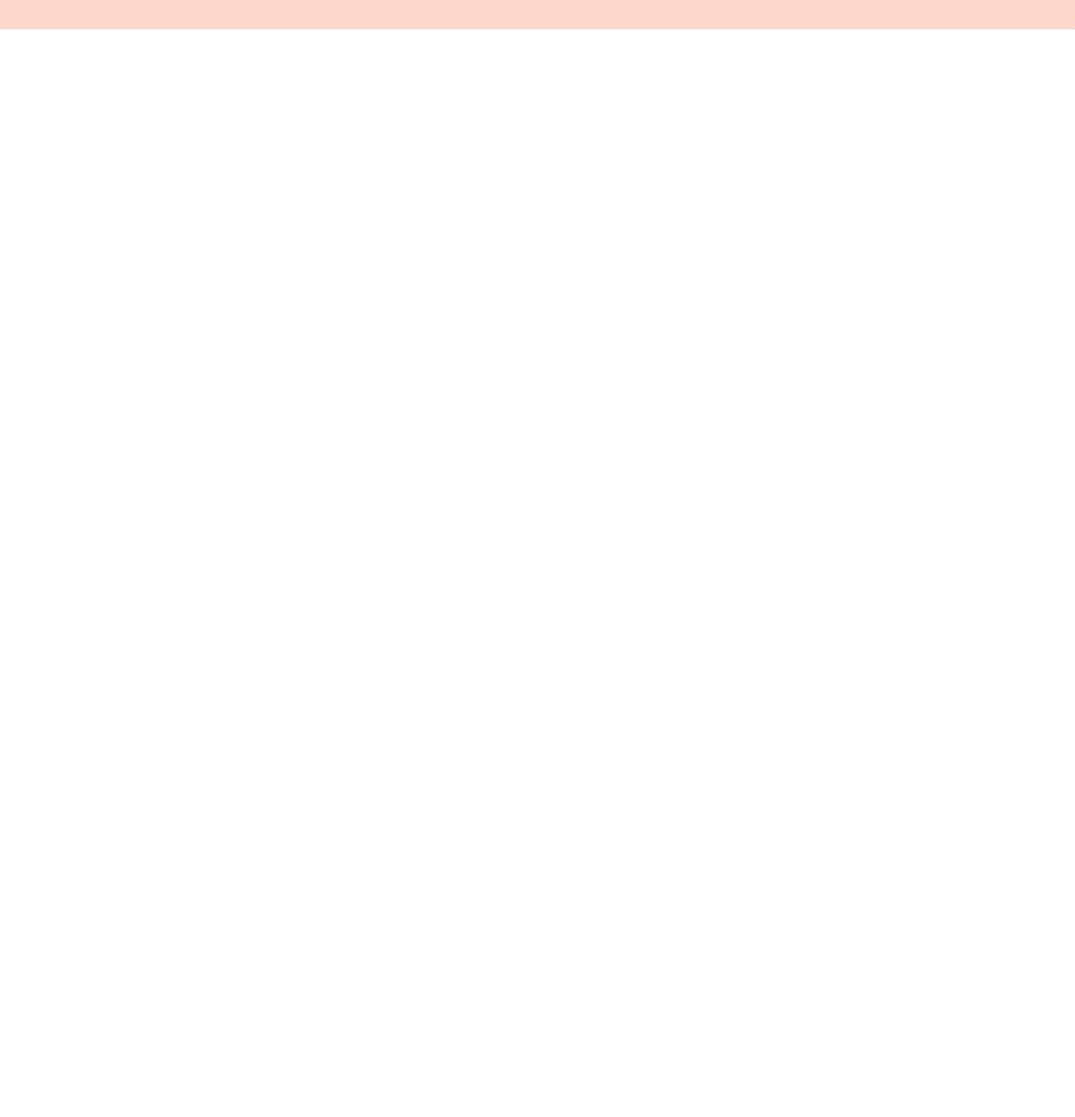
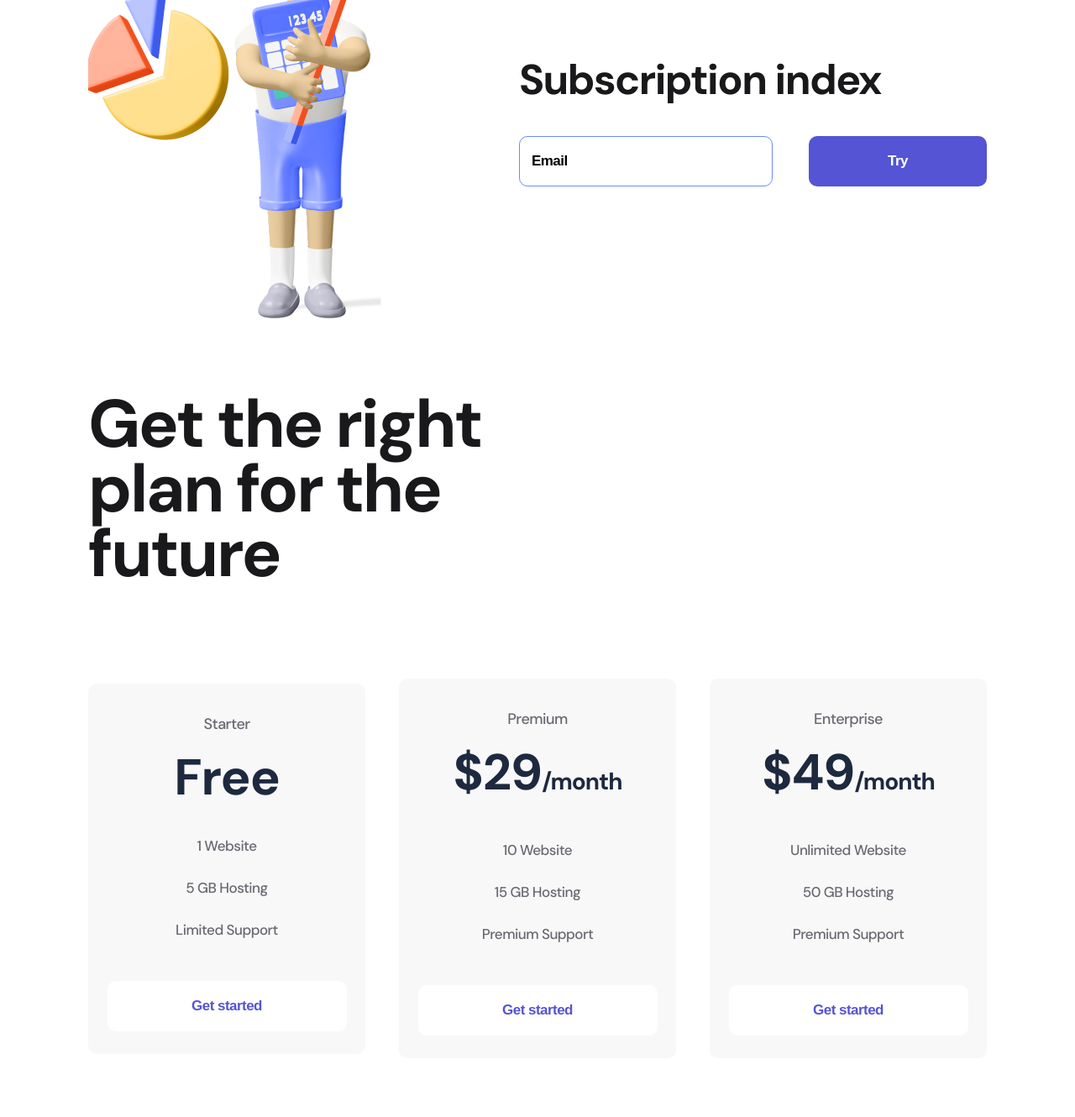
Before and after one commit to Danelsene/logoipsumbyte, a plain HTML site: page index.html in a window 1280 px wide. Shown: the part 956-2286 px from the top of the page at 84% size. Before the commit the page ends 991 px from the top, so only its background shows below. Drawn offline with nearby package versions, Linux system fonts and the light colour scheme.

Commit message:
Add files via upload

```diff
--- a/index.html
+++ b/index.html
@@ -74,6 +74,63 @@
             <img src="./img/Hero 3D.png" alt="firstmen">
         </div>
     </section>
+    <section class="container subscribe">
+        <div>
+            <img src="./img/Content Image 02.png" alt="content_image_2">
+        </div>
+        <div>
+            <h2 class="subscribe_title">
+                Subscription index
+            </h2>
+            <form>
+                <input class="input" type="email" placeholder="Email">
+                <button class="button button_violet">
+                    Try
+                </button>
+            </form>
+        </div>
+    </section>
+    <section class="container plan">
+        <h2 class="plan_title">Get the right plan for the future</h2>
+        <div class="plan_flex">
+            <div class="item">
+                <p class="item_text">Starter</p>
+                <h3 class="item_title">Free</h3>
+                <ul>
+                    <li class="item_li"> 1 Website</li>
+                    <li class="item_li"> 5 GB Hosting</li>
+                    <li class="item_li"> Limited Support</li>
+                </ul>
+                <button class="button button_item">
+                    Get started
+                </button>
+            </div>
+            <div class="item">
+                <p class="item_text">Premium</p>
+                <h3 class="item_title">$29<span>/month</span></h3>
+                <ul>
+                    <li class="item_li"> 10 Website</li>
+                    <li class="item_li"> 15 GB Hosting</li>
+                    <li class="item_li"> Premium Support</li>
+                </ul>
+                <button class="button button_item">
+                    Get started
+                </button>
+            </div>
+            <div class="item">
+                <p class="item_text">Enterprise</p>
+                <h3 class="item_title">$49<span>/month</span></h3>
+                <ul>
+                    <li class="item_li"> Unlimited Website</li>
+                    <li class="item_li"> 50 GB Hosting</li>
+                    <li class="item_li"> Premium Support</li>
+                </ul>
+                <button class="button button_item">
+                    Get started
+                </button>
+            </div>
+        </div>
+    </section>
     <footer class="footer">
         <div class="container_footer footer_flex">
             <div>
--- a/style/style.css
+++ b/style/style.css
@@ -16,7 +16,7 @@ body{
     background: rgba(255, 113, 67, 0.27);
     padding: 38px 0px 48px;
 }
-.header_flex, .footer_flex, .about{
+.header_flex, .footer_flex, .about, .subscribe, .plan_flex{
     display:flex;
     justify-content:space-between;
     align-items:center;
@@ -98,3 +98,112 @@ text-decoration: none;
     background: rgba(255, 113, 67, 0.27);
     padding: 38px 0px 48px;
 }
+.subscribe{
+    margin-bottom: 85px;
+}
+.subscribe_title{
+    font-weight: 700;
+    font-size: 50px;
+    line-height: 57px;
+    letter-spacing: -1.56316px;
+    color: #19191B;
+    margin-bottom: 38px;
+}
+.input{
+    width: 302px;
+    height: 60px;
+    border-radius: 10px;
+    border: 1px solid #7087FF;
+    padding-left: 14px;
+    box-sizing: border-box;
+    margin-right: 39px;
+}
+
+.input::placeholder, .input{
+    font-weight: 700;
+    font-size: 17px;
+    line-height: 22px;
+    letter-spacing: -0.531474px;
+    color: #000000;
+
+}
+.input:focus{
+    outline:none
+}
+.plan{
+    margin-bottom: 132px;
+}
+.plan_title{
+    font-weight: 700;
+    font-size: 80px;
+    line-height: 77px;
+    letter-spacing: -2.50105px;
+    color: #19191B;
+    max-width: 504px;
+    margin-bottom: 110px;
+}
+.item{
+    width: 330px;
+    background: #F8F8F8;
+    border-radius: 10px;
+    text-align: center;
+    padding-top: 34px;
+    padding-bottom: 27px;
+}
+.item:hover{
+    transition: 500ms;
+    background: #FF7143;
+    box-shadow: 0px 32px 34px rgba(255, 112, 59, 0.317827);
+}
+
+.item_text{
+    font-weight: 400;
+    font-size: 18px;
+    line-height: 28px;
+    text-align: center;
+    letter-spacing: -0.562737px;
+    color: #696871;
+
+}
+
+.item:hover .item_text, .item:hover .item_title, .item:hover .item_li{
+    color: white;
+    transition: 500ms;
+}
+
+.item_title{
+    font-weight: 700;
+    font-size: 60px;
+    line-height: 56px;
+    text-align: center;
+    letter-spacing: -1.03448px;
+    color: #1D293F;
+    margin-top: 22px;
+    margin-bottom: 28px;
+
+}
+.item_title span{
+    font-size: 28px;
+}
+.item_li{
+    list-style: none;
+    font-weight: 400;
+    font-size: 17px;
+    line-height: 50px;
+    text-align: center;
+    letter-spacing: -0.531474px;
+    color: #696871;
+
+}
+.button_item{
+    width: 285px;
+    background: white;
+    color: #5454D4;
+    margin-top: 36px;
+}
+
+.item:hover .button_item{
+    background: #9F3919;
+    color: white;
+    transition: 500ms;
+}
```
Also changed, not shown: img/Content Image 02.png (added).
